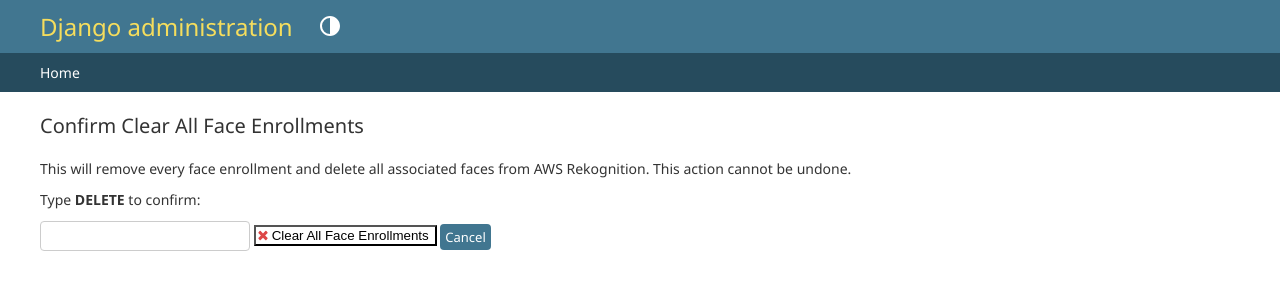
After one commit to KripKrop72724/Pagasys, a Django app: template capture/templates/admin/capture/faceenrollment/clear_all_confirm.html in a window 1280 px wide. The commit adds this page. Shown: the top 300 px of the page. Run offline with Django 5.2, Linux system fonts and the light colour scheme; the template is opened without the code that fills it, so the values that code supplies are empty; parts of the project's set-up code (start-up, migrations or seed data) failed here and were passed over.

Commit message:
Add confirmation template for clearing face enrollments

```diff
--- a/capture/templates/admin/capture/faceenrollment/change_list.html
+++ b/capture/templates/admin/capture/faceenrollment/change_list.html
@@ -2,10 +2,8 @@
 
 {% block object-tools-items %}
 <li>
-    <form action="{% url 'admin:capture_faceenrollment_clear_all_aws_faces' %}" method="post" style="display:inline">
-        {% csrf_token %}
-        <button type="submit" class="button">Clear All Face Enrollments</button>
-    </form>
+    <a href="{% url 'admin:capture_faceenrollment_clear_all_aws_faces' %}"
+       class="button deletelink">Clear All Face Enrollments</a>
 </li>
 <li>
     <a href="{% url 'admin:capture_faceenrollment_generate_links' %}" class="button">
--- /dev/null
+++ b/capture/templates/admin/capture/faceenrollment/clear_all_confirm.html
@@ -0,0 +1,13 @@
+{% extends "admin/base_site.html" %}
+
+{% block content %}
+<h1>Confirm Clear All Face Enrollments</h1>
+<p>This will remove every face enrollment and delete all associated faces from AWS Rekognition. This action cannot be undone.</p>
+<form method="post">
+    {% csrf_token %}
+    <p>Type <strong>DELETE</strong> to confirm:</p>
+    <input type="text" name="confirm" />
+    <button type="submit" class="deletelink">Clear All Face Enrollments</button>
+    <a href=".." class="button cancel-link">Cancel</a>
+</form>
+{% endblock %}
```
Also changed, not shown: capture/admin.py (+21 -7 lines), capture/tests/test_admin_face_management.py (+5 -1 lines), capture/tests/test_admin_generate_links.py (+23 -1 lines).
